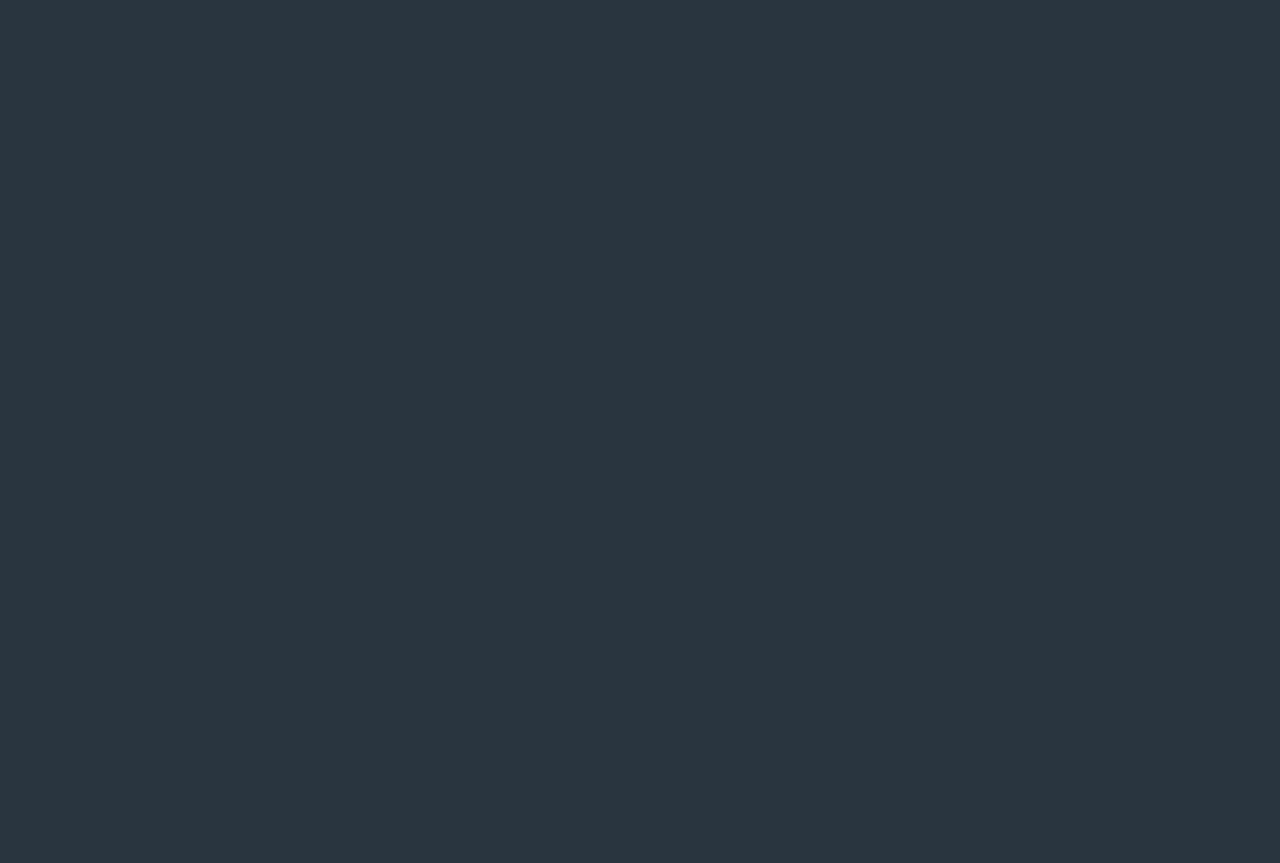
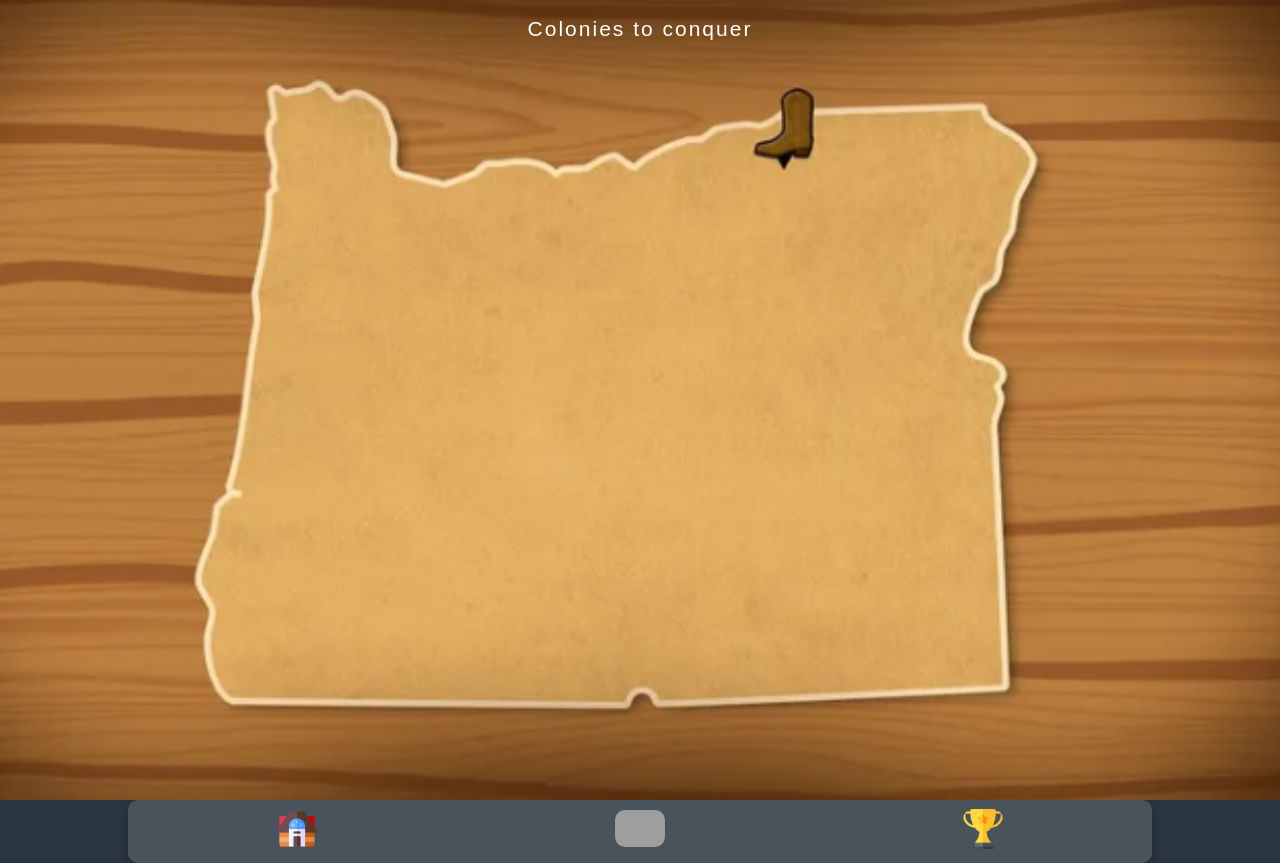
Before and after one commit to Coder269/farwest-angular, an Angular app: page /map in a window 1280 px wide. Before the commit this address led to /. Before the commit the page ends 800 px from the top, so only its background shows below. Built offline with nearby package versions, Linux system fonts and the light colour scheme; sample sign-in values are in the browser's storage; grey boxes are pictures that could not be loaded; a web font is replaced by a local one.

Commit message:
start map component

```diff
--- a/src/app/app-routing.module.ts
+++ b/src/app/app-routing.module.ts
@@ -10,6 +10,7 @@ import { ContactComponent } from './components/contact/contact.component';
 import { RankingComponent } from './components/ranking/ranking.component';
 import { ColonieComponent } from './components/colonie/colonie.component';
 import { authGuard } from './core/auth.guard';
+import { MapComponent } from './components/map/map.component';
 
 const routes: Routes = [
   {
@@ -28,42 +29,47 @@ const routes: Routes = [
   {
     path: 'create-colony',
     component: CreateColonyComponent,
-    canActivate: [authGuard]
+    canActivate: [authGuard],
   },
   {
     path: 'lost-password',
     component: LostPasswordComponent,
-    canActivate: [authGuard]
+    canActivate: [authGuard],
   },
   {
     path: 'main',
     component: MainComponent,
-    canActivate: [authGuard]
+    canActivate: [authGuard],
   },
   {
     path: 'menu',
     component: MenuComponent,
-    canActivate: [authGuard]
+    canActivate: [authGuard],
+  },
+  {
+    path: 'map',
+    component: MapComponent,
+    canActivate: [authGuard],
   },
   {
     path: 'contact',
     component: ContactComponent,
-    canActivate: [authGuard]
+    canActivate: [authGuard],
   },
   {
     path: 'ranking',
     component: RankingComponent,
-    canActivate: [authGuard]
+    canActivate: [authGuard],
   },
   {
     path: 'colonie/:id',
     component: ColonieComponent,
-    canActivate: [authGuard]
-  }
+    canActivate: [authGuard],
+  },
 ];
 
 @NgModule({
   imports: [RouterModule.forRoot(routes)],
   exports: [RouterModule],
 })
-export class AppRoutingModule { }
+export class AppRoutingModule {}
--- a/src/app/app.module.ts
+++ b/src/app/app.module.ts
@@ -17,6 +17,7 @@ import { HttpClientModule } from '@angular/common/http';
 import { RessourceModalComponent } from './components/ressource-modal/ressource-modal.component';
 import { MiniMenuComponent } from './components/mini-menu/mini-menu.component';
 import { EquipmentsModalComponent } from './components/equipments-modal/equipments-modal.component';
+import { MapComponent } from './components/map/map.component';
 
 @NgModule({
   declarations: [
@@ -33,6 +34,7 @@ import { EquipmentsModalComponent } from './components/equipments-modal/equipmen
     RessourceModalComponent,
     MiniMenuComponent,
     EquipmentsModalComponent,
+    MapComponent,
   ],
   imports: [
     BrowserModule,
--- /dev/null
+++ b/src/app/components/map/map.component.css
@@ -0,0 +1,8 @@
+.mapContainer {
+  background: url("../../../assets/map.png") no-repeat;
+  background-size: cover;
+  display: flex;
+  justify-content: center;
+  width: 100%;
+  height: 100%;
+}
--- /dev/null
+++ b/src/app/components/map/map.component.html
@@ -0,0 +1,5 @@
+<div class="mapContainer">
+  <h2>Colonies to conquer</h2>
+</div>
+
+<app-mini-menu class="miniMenu"></app-mini-menu>
```
Also changed, not shown: src/app/components/map/map.component.ts (added, +10 -0 lines), src/assets/map.png (renamed from src/assets/Capture d’écran du 2023-07-07 15-42-10.png), 1 other file (tests, documents, lock files or other folders).
